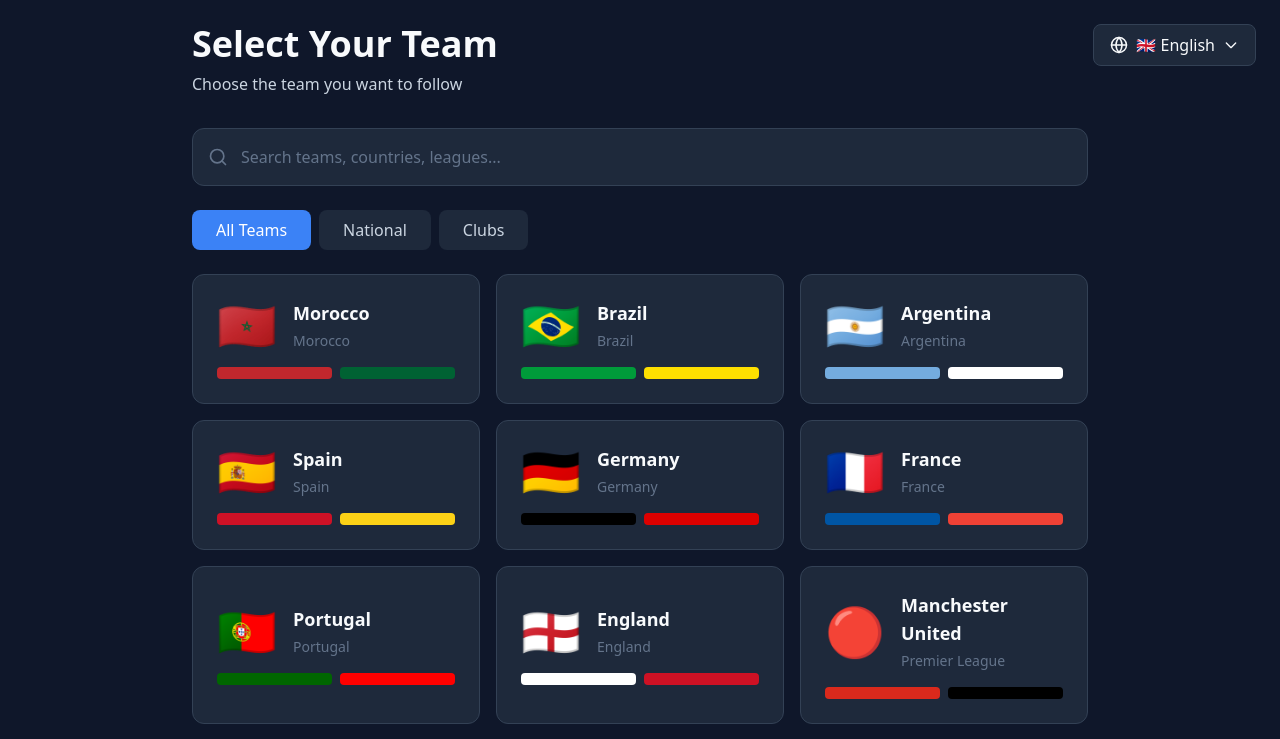
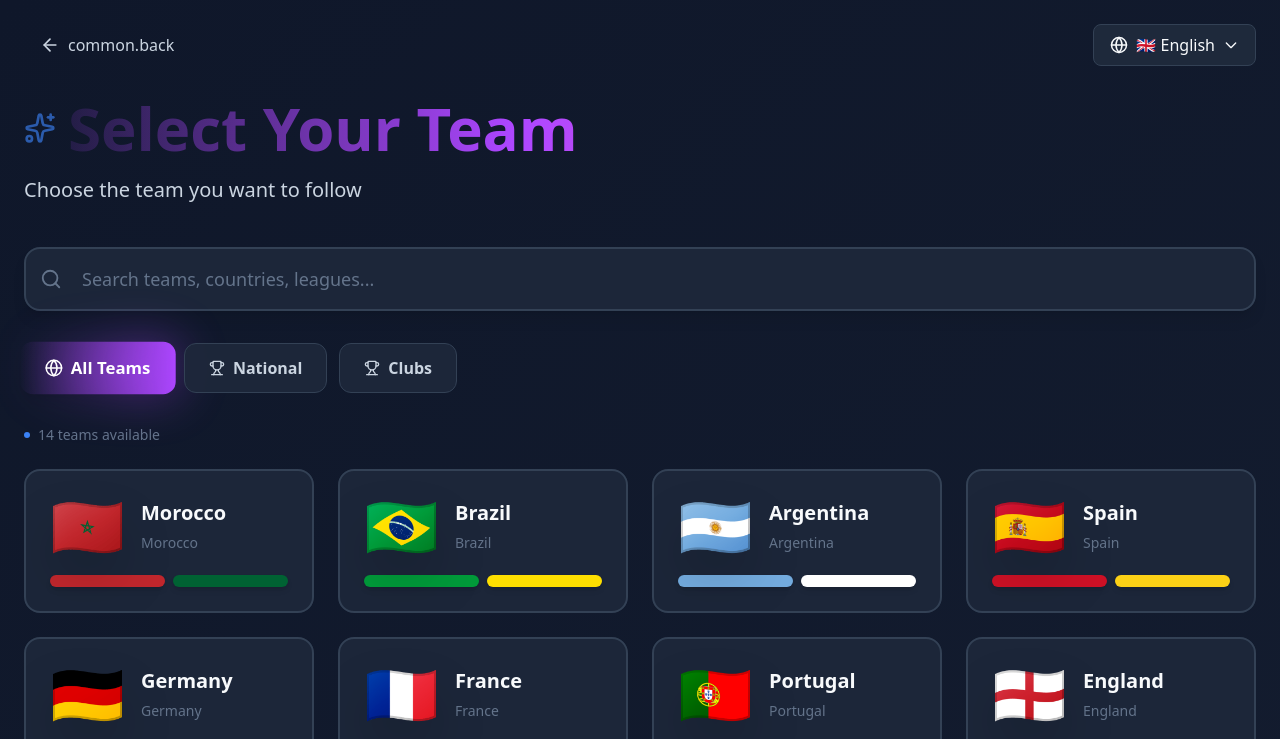
Before and after one commit to noureddineweb3dev/fanHub, a Next.js app: page /en/select-team in a window 1280 px wide. Shown: the top 739 px of the page. Built offline with nearby package versions, Linux system fonts and the light colour scheme.

Commit message:
Select team page improved + animated

```diff
--- a/src/app/[locale]/select-team/page.tsx
+++ b/src/app/[locale]/select-team/page.tsx
@@ -1,12 +1,16 @@
 'use client';
 
-import { useState } from 'react';
+import { useState, useEffect, useCallback, useMemo } from 'react';
 import { useRouter, useParams } from 'next/navigation';
+import Link from 'next/link';
 import { teams, getTeamsByType, searchTeams } from '@/data/teams';
 import { Team } from '@/lib/types/team';
-import { Search } from 'lucide-react';
+import { Search, X, ArrowLeft, Loader2, Globe, Trophy, Sparkles } from 'lucide-react';
 import { useTranslations } from 'next-intl';
 import LanguageSwitcher from '@/components/ui/LanguageSwitcher';
+
+const TAB_OPTIONS = ['all', 'national', 'club'] as const;
+type TabType = typeof TAB_OPTIONS[number];
 
 export default function SelectTeamPage() {
   const router = useRouter();
@@ -16,107 +20,234 @@
   const tCommon = useTranslations('common');
 
   const [searchQuery, setSearchQuery] = useState('');
-  const [selectedTab, setSelectedTab] = useState<'all' | 'national' | 'club'>('all');
+  const [debouncedSearchQuery, setDebouncedSearchQuery] = useState('');
+  const [selectedTab, setSelectedTab] = useState<TabType>('all');
+  const [loadingTeam, setLoadingTeam] = useState<string | null>(null);
+  const [isSearching, setIsSearching] = useState(false);
 
-  const filteredTeams = searchQuery
-    ? searchTeams(searchQuery)
-    : selectedTab === 'all'
-    ? teams
-    : getTeamsByType(selectedTab);
+  useEffect(() => {
+    setIsSearching(true);
+    const timer = setTimeout(() => {
+      setDebouncedSearchQuery(searchQuery);
+      setIsSearching(false);
+    }, 300);
+    return () => clearTimeout(timer);
+  }, [searchQuery]);
 
-  const handleTeamSelect = (team: Team) => {
+  const filteredTeams = useMemo(() => {
+    if (debouncedSearchQuery) {
+      return searchTeams(debouncedSearchQuery);
+    }
+    return selectedTab === 'all' ? teams : getTeamsByType(selectedTab);
+  }, [debouncedSearchQuery, selectedTab]);
+
+  const handleTeamSelect = useCallback(async (team: Team) => {
+    try {
+      setLoadingTeam(team.id);
       localStorage.setItem('selectedTeam', team.id);
-    router.push(`/${locale}/team/${team.id}`);
-  };
+      await router.push(`/${locale}/team/${team.id}`);
+    } catch (error) {
+      console.error('Error selecting team:', error);
+      setLoadingTeam(null);
+    }
+  }, [router, locale]);
+
+  const clearSearch = useCallback(() => {
+    setSearchQuery('');
+    setDebouncedSearchQuery('');
+  }, []);
+
+  const handleTabChange = useCallback((tab: TabType) => {
+    setSelectedTab(tab);
+    setSearchQuery('');
+    setDebouncedSearchQuery('');
+  }, []);
+
+  const handleKeyDown = useCallback((e: React.KeyboardEvent, team: Team) => {
+    if (e.key === 'Enter' || e.key === ' ') {
+      e.preventDefault();
+      handleTeamSelect(team);
+    }
+  }, [handleTeamSelect]);
+
+  const tabConfig = [
+    { id: 'all' as TabType, icon: Globe, label: t('tabs.all') },
+    { id: 'national' as TabType, icon: Trophy, label: t('tabs.national') },
+    { id: 'club' as TabType, icon: Trophy, label: t('tabs.clubs') },
+  ];
 
   return (
-    <main className="min-h-screen p-6 pb-24">
-      <div className="max-w-4xl mx-auto">
-        <div className="absolute top-6 end-6">
+    <main className="min-h-screen bg-gradient-to-br from-background via-background to-background-card/30 p-4 sm:p-6 pb-24">
+      <div className="max-w-7xl mx-auto">
+        <div className="flex items-center justify-between mb-8">
+          <Link
+            href={`/${locale}`}
+            className="inline-flex items-center gap-2 text-text-secondary hover:text-team-primary transition-all duration-200 group px-4 py-2 rounded-lg hover:bg-background-card/50"
+          >
+            <ArrowLeft className="w-5 h-5 group-hover:-translate-x-1 transition-transform" />
+            <span className="font-medium">{tCommon('back') || 'Back'}</span>
+          </Link>
+          <div className="relative">
             <LanguageSwitcher />
           </div>
-        <div className="mb-8">
-          <h1 className="text-4xl font-bold mb-2">{t('title')}</h1>
-          <p className="text-text-secondary">{t('subtitle')}</p>
         </div>
 
-        <div className="mb-6 relative">
-          <Search className="absolute start-4 top-1/2 -translate-y-1/2 text-text-muted" size={20} />
+        <div className="mb-10 text-center sm:text-start">
+          <div className="inline-flex items-center gap-3 mb-4">
+            <Sparkles className="w-8 h-8 text-team-primary animate-pulse" />
+            <h1 className="text-4xl sm:text-5xl lg:text-6xl font-extrabold bg-gradient-to-r from-team-primary via-purple-500 to-pink-500 bg-clip-text text-transparent animate-gradient">
+              {t('title')}
+            </h1>
+          </div>
+          <p className="text-lg sm:text-xl text-text-secondary max-w-2xl leading-relaxed">
+            {t('subtitle')}
+          </p>
+        </div>
+
+        <div className="mb-8 relative">
+          <div className="relative group">
+            <Search className="absolute start-4 top-1/2 -translate-y-1/2 text-text-muted z-10 group-focus-within:text-team-primary transition-colors" size={22} />
             <input
               type="text"
               placeholder={t('searchPlaceholder')}
               value={searchQuery}
               onChange={(e) => setSearchQuery(e.target.value)}
-            className="w-full bg-background-card border border-background-light rounded-xl py-4 ps-12 pe-4 text-text-primary placeholder:text-text-muted focus:outline-none focus:border-team-primary transition-colors"
+              className="w-full bg-background-card/90 backdrop-blur-md border-2 border-background-light rounded-2xl py-4 ps-14 pe-14 text-text-primary placeholder:text-text-muted focus:outline-none focus:ring-2 focus:ring-team-primary/50 focus:border-team-primary transition-all shadow-lg hover:shadow-xl text-lg"
             />
-        </div>
-
-        <div className="flex gap-2 mb-6">
+            <div className="absolute end-4 top-1/2 -translate-y-1/2 flex items-center gap-2">
+              {isSearching && (
+                <Loader2 className="w-5 h-5 animate-spin text-team-primary" />
+              )}
+              {searchQuery && !isSearching && (
                 <button
-            onClick={() => setSelectedTab('all')}
-            className={`px-6 py-2 rounded-lg font-medium transition-colors ${
-              selectedTab === 'all'
-                ? 'bg-team-primary text-white'
-                : 'bg-background-card text-text-secondary hover:bg-background-light'
-            }`}
+                  onClick={clearSearch}
+                  className="text-text-muted hover:text-text-primary transition-colors p-1 hover:bg-background-light rounded-lg"
+                  aria-label="Clear search"
                 >
-            {t('tabs.all')}
+                  <X size={20} />
                 </button>
-          <button
-            onClick={() => setSelectedTab('national')}
-            className={`px-6 py-2 rounded-lg font-medium transition-colors ${
-              selectedTab === 'national'
-                ? 'bg-team-primary text-white'
-                : 'bg-background-card text-text-secondary hover:bg-background-light'
-            }`}
-          >
-            {t('tabs.national')}
-          </button>
-          <button
-            onClick={() => setSelectedTab('club')}
-            className={`px-6 py-2 rounded-lg font-medium transition-colors ${
-              selectedTab === 'club'
-                ? 'bg-team-primary text-white'
-                : 'bg-background-card text-text-secondary hover:bg-background-light'
-            }`}
-          >
-            {t('tabs.clubs')}
-          </button>
-        </div>
-
-        <div className="grid grid-cols-1 sm:grid-cols-2 lg:grid-cols-3 gap-4">
-          {filteredTeams.map((team) => (
-            <button
-              key={team.id}
-              onClick={() => handleTeamSelect(team)}
-              className="bg-background-card hover:bg-background-light border border-background-light rounded-xl p-6 text-start transition-all hover:scale-105 active:scale-100"
-            >
-              <div className="flex items-center gap-4">
-                <div className="text-5xl">{team.flag}</div>
-                <div className="flex-1">
-                  <div className="font-semibold text-lg mb-1">{team.name}</div>
-                  <div className="text-sm text-text-muted">
-                    {team.type === 'national' ? team.country : team.league}
+              )}
             </div>
           </div>
         </div>
 
-              <div className="flex gap-2 mt-4">
+        <div className="flex flex-wrap gap-3 mb-8 justify-center sm:justify-start">
+          {tabConfig.map((tab) => {
+            const Icon = tab.icon;
+            const isActive = selectedTab === tab.id;
+            return (
+              <button
+                key={tab.id}
+                onClick={() => handleTabChange(tab.id)}
+                className={`group relative px-6 py-3 rounded-xl font-semibold transition-all duration-300 ${
+                  isActive
+                    ? 'bg-gradient-to-r from-team-primary to-purple-500 text-white shadow-lg shadow-team-primary/30 scale-105'
+                    : 'bg-background-card/90 backdrop-blur-sm text-text-secondary hover:bg-background-light border border-background-light hover:border-team-primary/50 hover:scale-102'
+                }`}
+              >
+                <span className="relative z-10 flex items-center gap-2">
+                  <Icon className={`w-4 h-4 transition-transform ${isActive ? 'scale-110' : ''}`} />
+                  {tab.label}
+                </span>
+                {isActive && (
+                  <span className="absolute inset-0 bg-gradient-to-r from-team-primary to-purple-500 rounded-xl blur-xl opacity-50 -z-0" />
+                )}
+              </button>
+            );
+          })}
+        </div>
+
+        {filteredTeams.length > 0 && (
+          <div className="mb-6 text-sm text-text-muted flex items-center gap-2">
+            <div className="w-1.5 h-1.5 rounded-full bg-team-primary" />
+            <span className="font-medium">
+              {filteredTeams.length} {filteredTeams.length === 1 ? 'team' : 'teams'} {debouncedSearchQuery ? 'found' : 'available'}
+            </span>
+          </div>
+        )}
+
+        {filteredTeams.length > 0 ? (
+          <div className="grid grid-cols-1 sm:grid-cols-2 lg:grid-cols-3 xl:grid-cols-4 gap-4 sm:gap-6">
+            {filteredTeams.map((team, index) => (
+              <button
+                key={team.id}
+                onClick={() => handleTeamSelect(team)}
+                onKeyDown={(e) => handleKeyDown(e, team)}
+                disabled={loadingTeam === team.id}
+                className="group relative bg-background-card/90 backdrop-blur-md hover:bg-background-card border-2 border-background-light hover:border-team-primary/60 rounded-2xl p-6 text-start transition-all duration-300 hover:scale-[1.02] hover:shadow-2xl hover:shadow-team-primary/20 active:scale-100 disabled:opacity-50 disabled:cursor-not-allowed overflow-hidden focus:outline-none focus:ring-2 focus:ring-team-primary/50 animate-fade-in-up"
+                style={{
+                  animationDelay: `${index * 0.03}s`,
+                }}
+              >
                 <div
-                  className="h-3 flex-1 rounded"
+                  className="absolute inset-0 opacity-0 group-hover:opacity-10 transition-opacity duration-300"
+                  style={{
+                    background: `linear-gradient(135deg, ${team.colors.primary}22, ${team.colors.secondary}22)`,
+                  }}
+                />
+
+                <div className="relative z-10">
+                  <div className="flex items-start gap-4 mb-5">
+                    <div className="text-5xl sm:text-6xl transform group-hover:scale-110 group-hover:rotate-6 transition-all duration-300 filter drop-shadow-2xl flex-shrink-0">
+                      {team.flag}
+                    </div>
+                    <div className="flex-1 min-w-0 pt-1">
+                      <div className="font-bold text-lg sm:text-xl mb-1.5 text-text-primary truncate group-hover:text-team-primary transition-colors">
+                        {team.name}
+                      </div>
+                      <div className="text-sm text-text-muted flex items-center gap-1.5">
+                        <span className="truncate">
+                          {team.type === 'national' ? team.country : team.league}
+                        </span>
+                      </div>
+                    </div>
+                  </div>
+
+                  <div className="flex gap-2 mt-5">
+                    <div
+                      className="h-3 flex-1 rounded-full shadow-md transform group-hover:scale-105 transition-transform"
                       style={{ backgroundColor: team.colors.primary }}
                     />
                     <div
-                  className="h-3 flex-1 rounded"
+                      className="h-3 flex-1 rounded-full shadow-md transform group-hover:scale-105 transition-transform"
                       style={{ backgroundColor: team.colors.secondary }}
                     />
+                  </div>
+
+                  {loadingTeam === team.id && (
+                    <div className="absolute inset-0 flex items-center justify-center bg-background-card/95 backdrop-blur-sm rounded-2xl z-20">
+                      <div className="flex flex-col items-center gap-3">
+                        <Loader2 className="w-10 h-10 animate-spin text-team-primary" />
+                        <span className="text-sm text-text-muted font-medium">Loading...</span>
+                      </div>
+                    </div>
+                  )}
                 </div>
               </button>
             ))}
           </div>
-
-        {filteredTeams.length === 0 && (
-          <div className="text-center py-12 text-text-muted">{tCommon('noResults')}</div>
+        ) : (
+          <div className="text-center py-20">
+            <div className="max-w-md mx-auto">
+              <div className="text-7xl mb-6 animate-bounce">🔍</div>
+              <h3 className="text-2xl sm:text-3xl font-bold text-text-primary mb-3">
+                {tCommon('noResults') || 'No teams found'}
+              </h3>
+              <p className="text-text-muted mb-8 text-lg leading-relaxed">
+                {debouncedSearchQuery
+                  ? `No teams match "${debouncedSearchQuery}". Try searching with a different term.`
+                  : 'Try adjusting your filters or search for your favorite team.'}
+              </p>
+              {debouncedSearchQuery && (
+                <button
+                  onClick={clearSearch}
+                  className="px-8 py-3.5 bg-gradient-to-r from-team-primary to-purple-500 text-white rounded-xl font-semibold hover:shadow-lg hover:shadow-team-primary/30 transition-all duration-200 hover:scale-105 active:scale-100"
+                >
+                  Clear Search
+                </button>
+              )}
+            </div>
+          </div>
         )}
       </div>
     </main>
--- a/src/app/globals.css
+++ b/src/app/globals.css
@@ -123,6 +123,21 @@
   .animate-float {
     animation: float linear infinite;
   }
+
+  @keyframes fadeInUp {
+    from {
+      opacity: 0;
+      transform: translateY(20px);
+    }
+    to {
+      opacity: 1;
+      transform: translateY(0);
+    }
+  }
+
+  .animate-fade-in-up {
+    animation: fadeInUp 0.5s ease-out both;
+  }
 }
 
 @layer components {
@@ -190,4 +205,19 @@
   .animate-float {
     animation: float linear infinite;
   }
+
+  @keyframes fadeInUp {
+    from {
+      opacity: 0;
+      transform: translateY(20px);
+    }
+    to {
+      opacity: 1;
+      transform: translateY(0);
+    }
+  }
+
+  .animate-fade-in-up {
+    animation: fadeInUp 0.5s ease-out both;
+  }
 }
```
Lines whose indentation alone changed are shown as unchanged.
